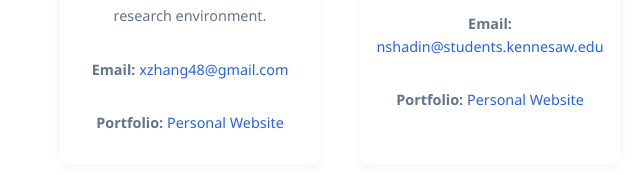
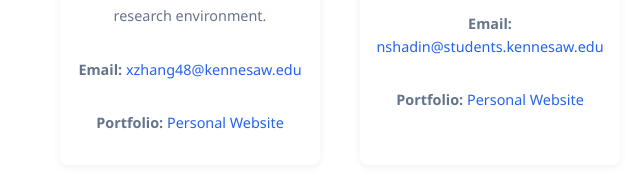
Before and after one commit to aipolab/aipolab.github.io, a plain HTML site: page team.html in a window 1280 px wide. Shown: the part 891-1066 px from the top of the page, 0-640 px from the left. Drawn offline with Linux system fonts and the light colour scheme.

Commit message:
Update team.html

```diff
--- a/team.html
+++ b/team.html
@@ -49,7 +49,7 @@
             learning and quantum computing. She mentors students and
             fosters an inclusive research environment.
           </p>
-          <p><strong>Email:</strong> <a href="mailto:xzhang48@gmail.com">xzhang48@gmail.com</a></p>
+          <p><strong>Email:</strong> <a href="mailto:xzhang48@kennesaw.edu">xzhang48@kennesaw.edu</a></p>
           <p><strong>Portfolio:</strong> <a href="https://sites.google.com/view/xinyuezhang/home" target="_blank">Personal Website</a></p>
         </div>
         <!-- Shadin Card -->
```
